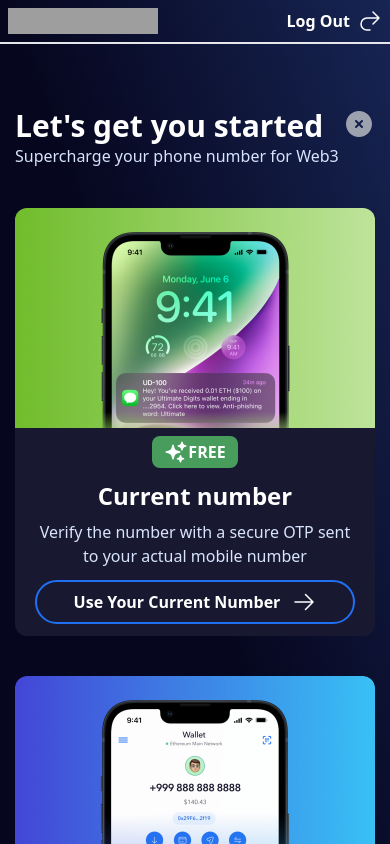
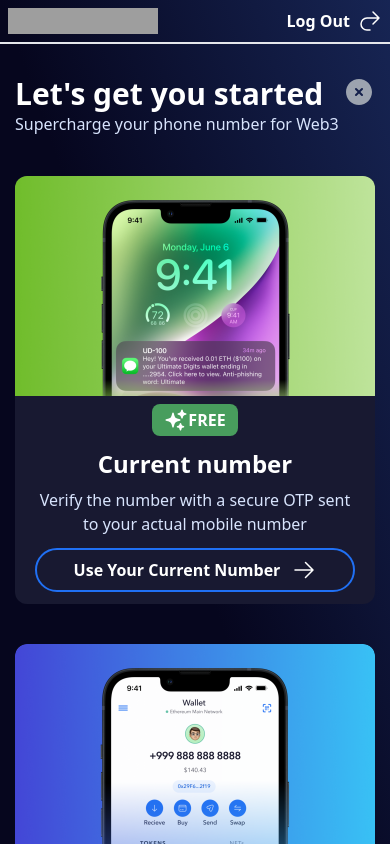
Before and after one commit to vishalmet/UltimateDigits.beta, a React (Vite) app in the folder frontend/: page /selection-page in a window 390 px wide. Shown: the top 844 px of the page. Built offline with nearby package versions, Linux system fonts and the light colour scheme; grey boxes are pictures that could not be loaded; what @rainbow-me/rainbowkit would draw is missing.

Commit message:
selectionpage responsive

```diff
--- a/frontend/src/pages/selection-page/SelectionPage.jsx
+++ b/frontend/src/pages/selection-page/SelectionPage.jsx
@@ -7,7 +7,7 @@
   return (
     <div className=" bg-gradient-to-tr from-[#06061E] via-[#06061E] to-blue-950 min-h-screen text-white">
       <Header />
-      <div className="flex justify-center items-center pt-16">
+      <div className="flex justify-center items-center py-8 md:pt-16">
         <div className=" max-w-7xl">
           <div className=" flex">
             <div className=" flex-1 ">
@@ -30,7 +30,7 @@
             </svg>
           </div>
 
-          <div className=" md:flex md: gap-6">
+          <div className=" md:flex md:gap-6">
           <div className=" bg-[#181931] w-[360px] rounded-xl mt-10">
             <div className="">
               <img
```
